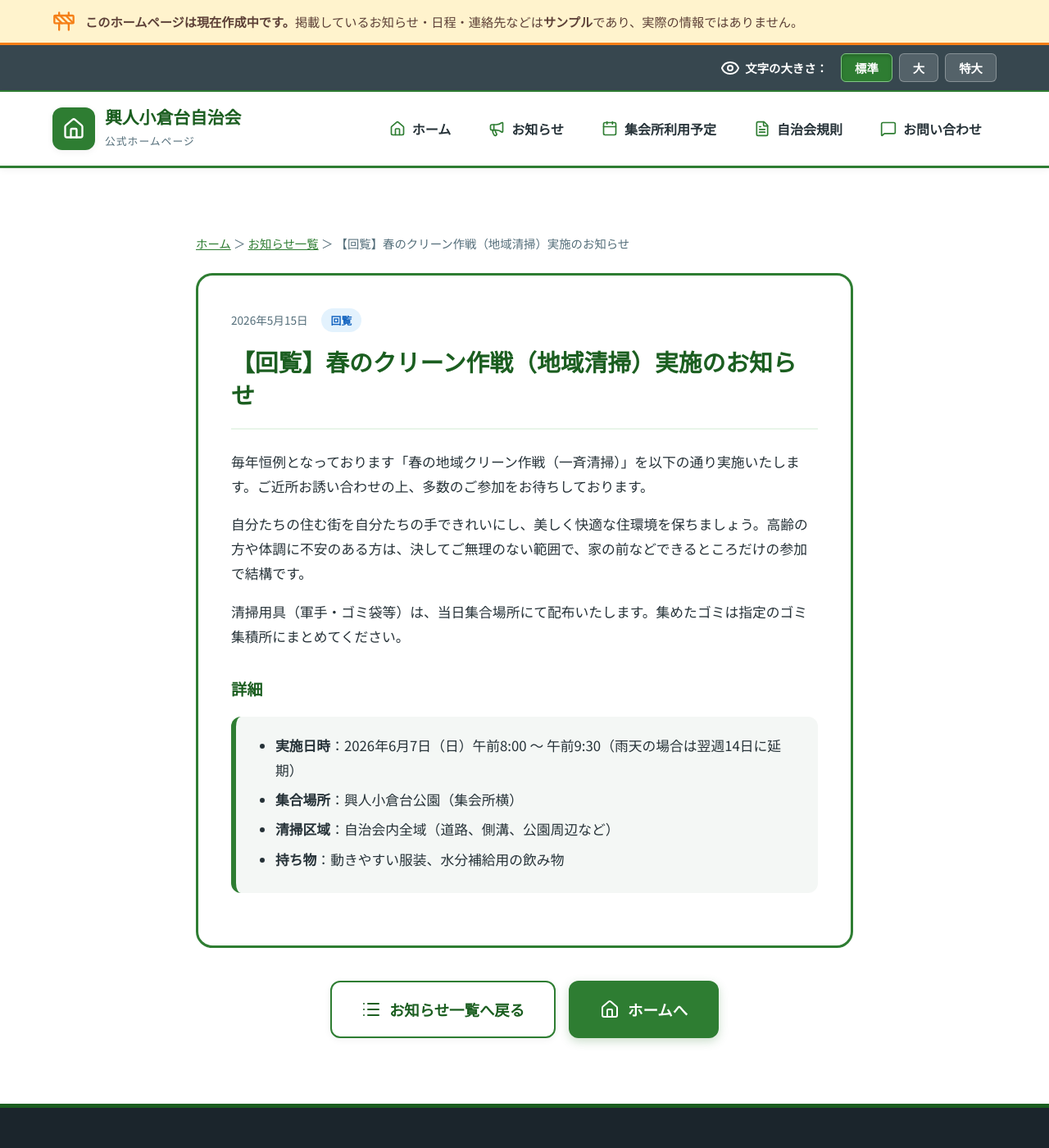
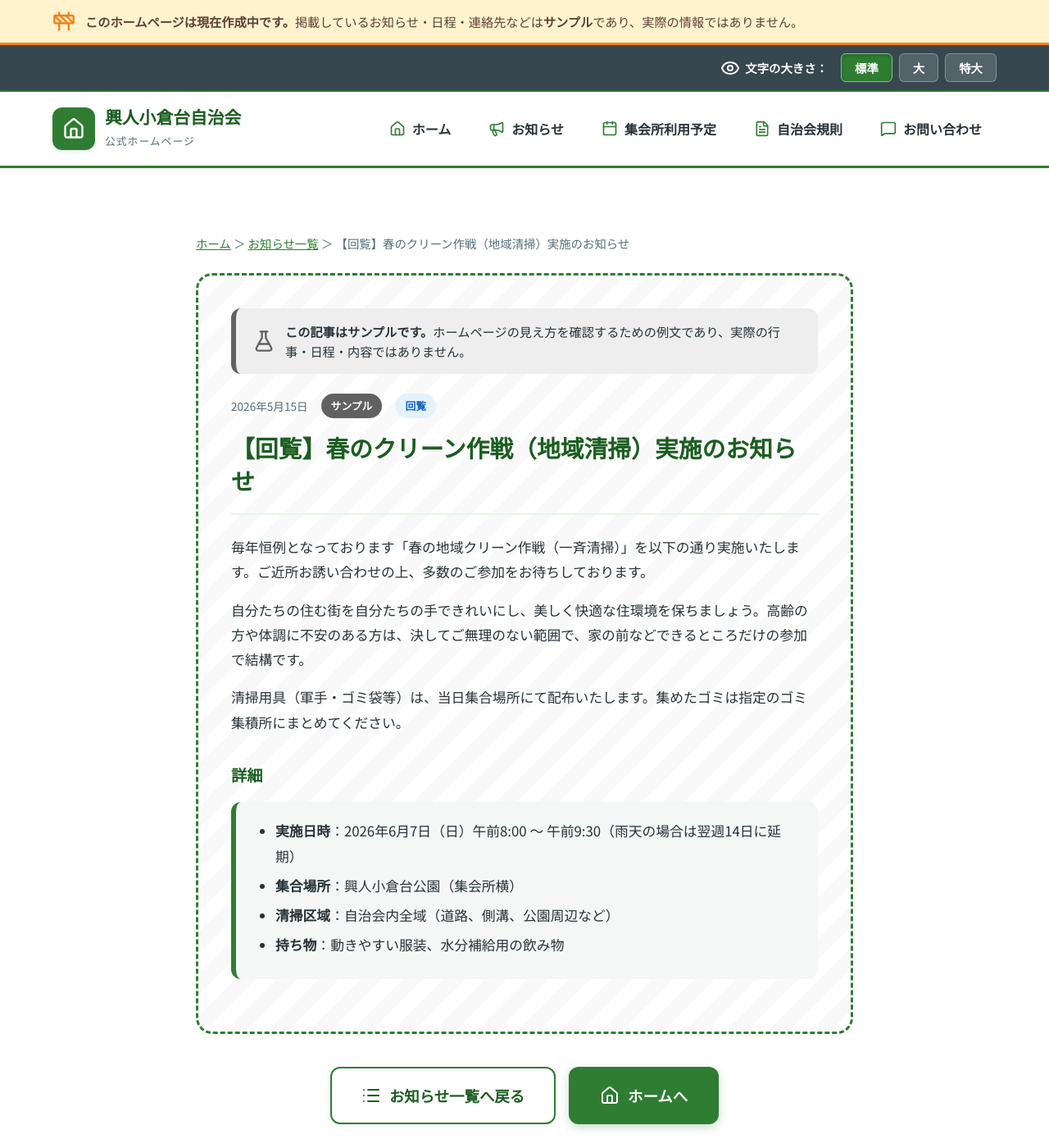
Before and after one commit to kojin-oguradai/kojin-oguradai.github.io, a Jekyll site: the page built from _posts/2026-05-15-spring-cleanup.md, in a window 1280 px wide and 1400 px high. Shown: the whole window at 82% size. Built offline with Jekyll 4.4.1, drawn with Linux system fonts in a browser that asks for light colours; our own code applies the rules of GitHub Pages for plain Markdown files.

Commit message:
サンプル記事に「サンプル」の目印を表示
- 記事の先頭に sample: true がある場合、カードと記事ページにラベルと注意書きを表示
- 既存の3記事すべてに sample: true を付与

Co-Authored-By: Claude Opus 5.5 <noreply@anthropic.com>

```diff
--- a/_layouts/default.html
+++ b/_layouts/default.html
@@ -4,7 +4,7 @@
     <meta charset="UTF-8">
     <meta name="viewport" content="width=device-width, initial-scale=1.0">
     <meta name="description" content="{% if page.excerpt %}{{ page.excerpt | strip_html | strip_newlines | truncate: 120 }}{% else %}{{ site.description }}{% endif %}">
-    <title>{% if page.title %}{{ page.title }} | {% endif %}{{ site.title }}</title>
+    <title>{% if page.sample %}【サンプル】{% endif %}{% if page.title %}{{ page.title }} | {% endif %}{{ site.title }}</title>
     <!-- Google Fonts: Noto Sans JP for clear, modern Japanese typography -->
     <link rel="preconnect" href="https://fonts.googleapis.com">
     <link rel="preconnect" href="https://fonts.gstatic.com" crossorigin>
--- a/_layouts/post.html
+++ b/_layouts/post.html
@@ -11,10 +11,18 @@ layout: default
                 <span>{{ page.title }}</span>
             </nav>
 
-            <article class="post-article">
+            <article class="post-article{% if page.sample %} is-sample{% endif %}">
+                {%- if page.sample %}
+                <div class="sample-notice" role="note">
+                    <i data-lucide="flask-conical"></i>
+                    <p><strong>この記事はサンプルです。</strong>ホームページの見え方を確認するための例文であり、実際の行事・日程・内容ではありません。</p>
+                </div>
+                {%- endif %}
+
                 <header class="post-header">
                     <div class="news-meta">
                         <span class="news-date">{{ page.date | date: "%Y年%-m月%-d日" }}</span>
+                        {%- if page.sample %}<span class="news-tag tag-sample">サンプル</span>{% endif %}
                         <span class="news-tag {{ t.class }}">{{ t.label }}</span>
                     </div>
                     <h2 class="post-title">{{ page.title }}</h2>
--- a/style.css
+++ b/style.css
@@ -1446,6 +1446,52 @@ body {
 .tag-info {
     background-color: var(--color-bg-green);
     color: var(--color-primary-dark);
+}
+
+/* サンプル記事の目印（記事の先頭に sample: true がある場合） */
+.news-tags {
+    display: inline-flex;
+    gap: 6px;
+    flex-wrap: wrap;
+    justify-content: flex-end;
+}
+
+.tag-sample {
+    background-color: #616161;
+    color: var(--color-white);
+}
+
+.news-card.is-sample,
+.post-article.is-sample {
+    border-style: dashed;
+    background-image: repeating-linear-gradient(
+        -45deg,
+        transparent 0 18px,
+        rgba(0, 0, 0, 0.025) 18px 36px
+    );
+}
+
+.sample-notice {
+    display: flex;
+    align-items: center;
+    gap: 12px;
+    background-color: #eeeeee;
+    border-left: 6px solid #616161;
+    border-radius: var(--radius-md);
+    padding: 16px 20px;
+    margin-bottom: 24px;
+}
+
+.sample-notice svg {
+    flex-shrink: 0;
+    width: 28px;
+    height: 28px;
+    color: #616161;
+}
+
+.sample-notice p {
+    font-size: 0.95rem;
+    line-height: 1.6;
 }
 
 .news-more {
```
Also changed, not shown: _includes/news-card.html (+5 -2 lines), _posts/2026-05-10-natsumatsuri.md (+1 -0 lines), _posts/2026-05-15-spring-cleanup.md (+1 -0 lines), _posts/2026-05-20-soukai-houkoku.md (+1 -0 lines), README.md.
